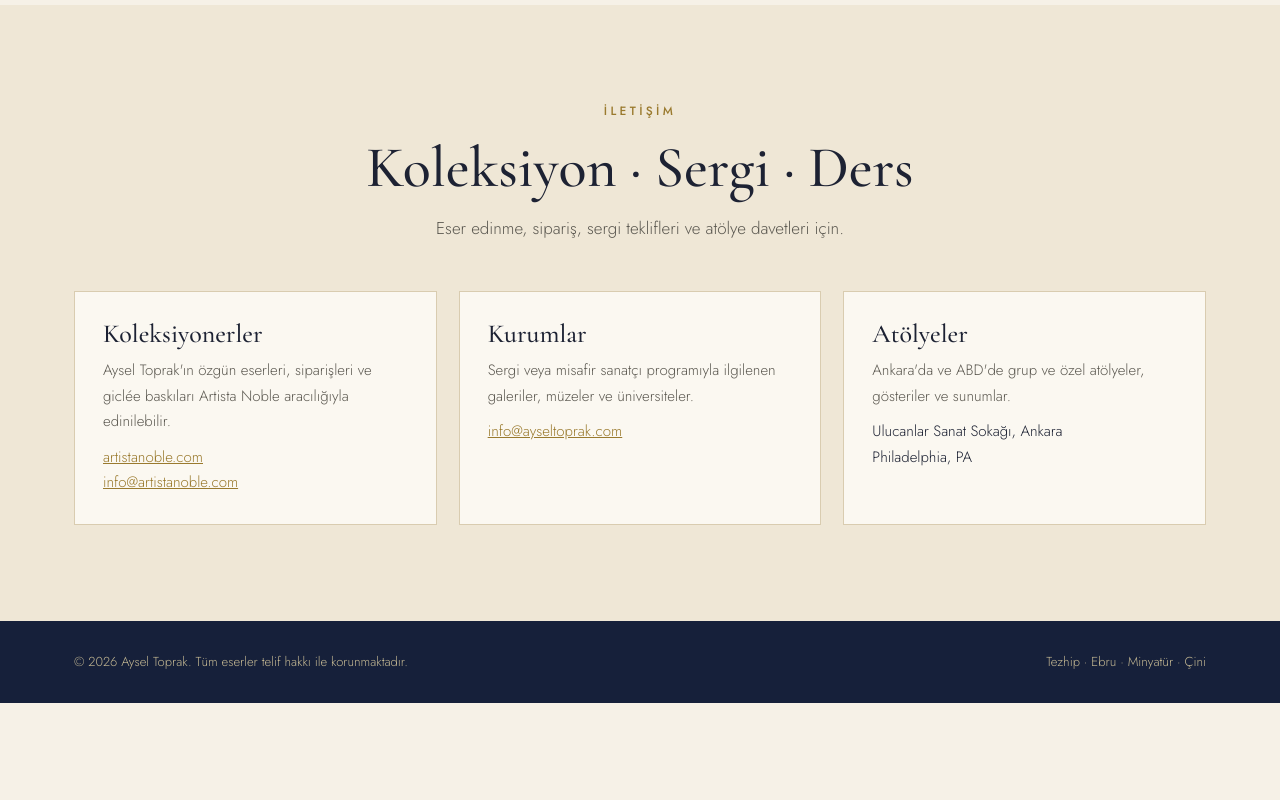
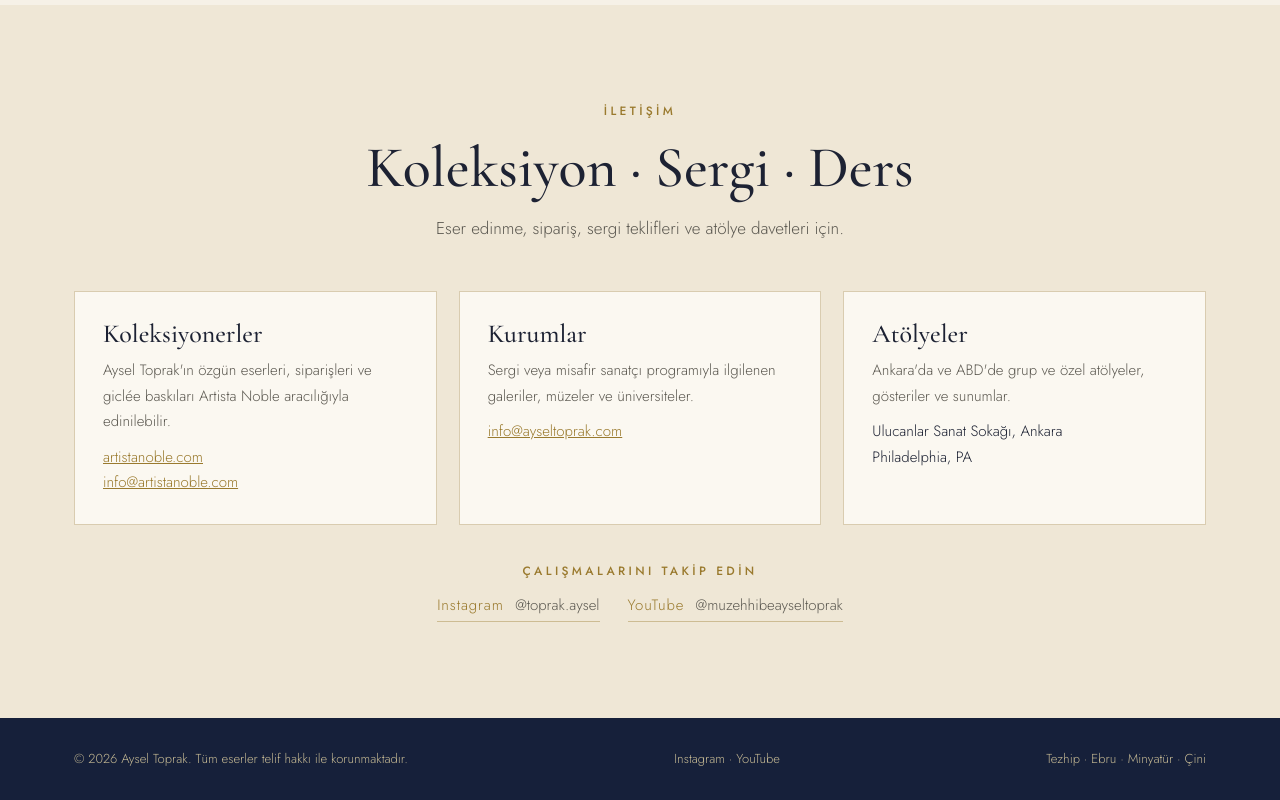
Before and after one commit to aharistoprak/ayseltoprak-site, a plain HTML site: page tr/index.html in a window 1280 px wide. Shown: the part 10406-11206 px from the top of the page. Before the commit the page ends 11109 px from the top, so only its background shows below. Drawn offline with nearby package versions, Linux system fonts and the light colour scheme.

Commit message:
Add Instagram and YouTube links to contact section and footer
Co-Authored-By: Claude Opus 5.5 <noreply@anthropic.com>
Claude-Session: https://claude.ai/code/session_01K3u8bFEsKv2ntgs16hXUca

```diff
--- a/tr/index.html
+++ b/tr/index.html
@@ -174,6 +174,7 @@ footer .wrap{display:flex;justify-content:space-between;gap:16px;flex-wrap:wrap;
 
 
 
+
 /* language */
 .lang{display:flex;gap:4px;align-items:center;font-size:12px;letter-spacing:.16em}
 .lang a{padding:4px 8px;border:1px solid transparent;color:var(--on-navy-muted);text-decoration:none}
@@ -196,6 +197,13 @@ footer .wrap{display:flex;justify-content:space-between;gap:16px;flex-wrap:wrap;
 .exh-list span{min-width:0}
 .cv-row a.ext{display:inline-block;margin-left:6px;font-size:12px;letter-spacing:.12em;text-transform:uppercase;color:var(--gold);text-decoration:none;border-bottom:1px solid color-mix(in srgb,var(--gold) 40%,transparent);white-space:nowrap}
 .cv-row a.ext:hover{border-bottom-color:var(--gold)}
+.contact .social{display:flex;flex-wrap:wrap;justify-content:center;align-items:baseline;gap:12px 28px;margin-top:36px}
+.contact .social .eyebrow{margin:0;width:100%}
+.contact .social a{color:var(--gold);text-decoration:none;font-size:15px;letter-spacing:.06em;border-bottom:1px solid color-mix(in srgb,var(--gold) 40%,transparent);padding-bottom:2px}
+.contact .social a em{font-style:normal;color:var(--muted);margin-left:6px;letter-spacing:0}
+.contact .social a:hover{border-bottom-color:var(--gold)}
+footer .fsoc a{color:inherit;text-decoration:none;border-bottom:1px solid transparent}
+footer .fsoc a:hover{border-bottom-color:currentColor}
 .bio p+p{margin-top:0}
 </style>
 <style>body{margin:0}img{max-width:100%}</style>
@@ -405,11 +413,12 @@ footer .wrap{display:flex;justify-content:space-between;gap:16px;flex-wrap:wrap;
       <div class="card"><h3>Kurumlar</h3><p>Sergi veya misafir sanatçı programıyla ilgilenen galeriler, müzeler ve üniversiteler.</p><div class="val"><a href="mailto:info@ayseltoprak.com" style="color:var(--gold)">info@ayseltoprak.com</a></div></div>
       <div class="card"><h3>Atölyeler</h3><p>Ankara'da ve ABD'de grup ve özel atölyeler, gösteriler ve sunumlar.</p><div class="val">Ulucanlar Sanat Sokağı, Ankara<br>Philadelphia, PA</div></div>
     </div>
+    <div class="social"><span class="eyebrow">Çalışmalarını takip edin</span><a href="https://www.instagram.com/toprak.aysel" target="_blank" rel="noopener">Instagram <em>@toprak.aysel</em></a><a href="https://www.youtube.com/@muzehhibeayseltoprak" target="_blank" rel="noopener">YouTube <em>@muzehhibeayseltoprak</em></a></div>
   </div>
 </section>
 
 <footer>
-  <div class="wrap"><span>© 2026 Aysel Toprak. Tüm eserler telif hakkı ile korunmaktadır.</span><span>Tezhip · Ebru · Minyatür · Çini</span></div>
+  <div class="wrap"><span>© 2026 Aysel Toprak. Tüm eserler telif hakkı ile korunmaktadır.</span><span class="fsoc"><a href="https://www.instagram.com/toprak.aysel" target="_blank" rel="noopener">Instagram</a> · <a href="https://www.youtube.com/@muzehhibeayseltoprak" target="_blank" rel="noopener">YouTube</a></span><span>Tezhip · Ebru · Minyatür · Çini</span></div>
 </footer>
 
 <div class="lb" id="lb" hidden>
```
Also changed, not shown: index.html (+10 -1 lines).
